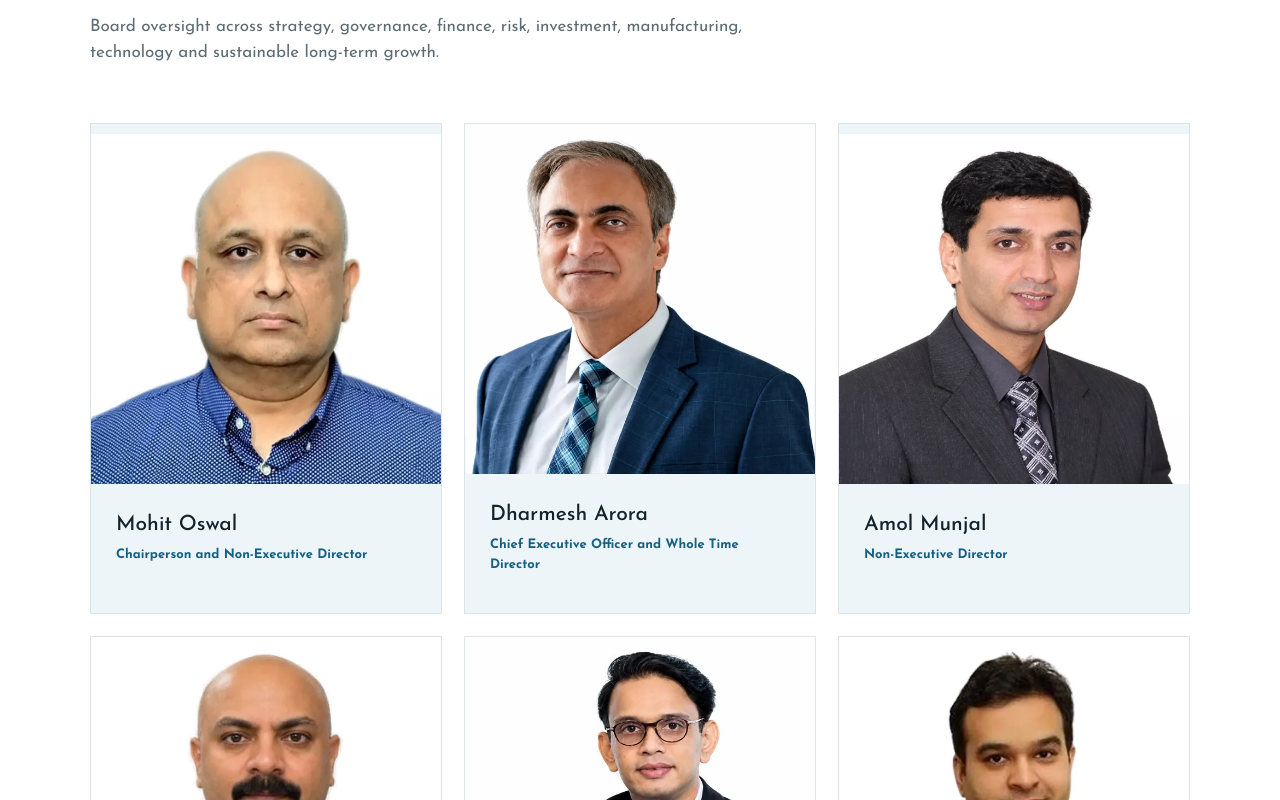
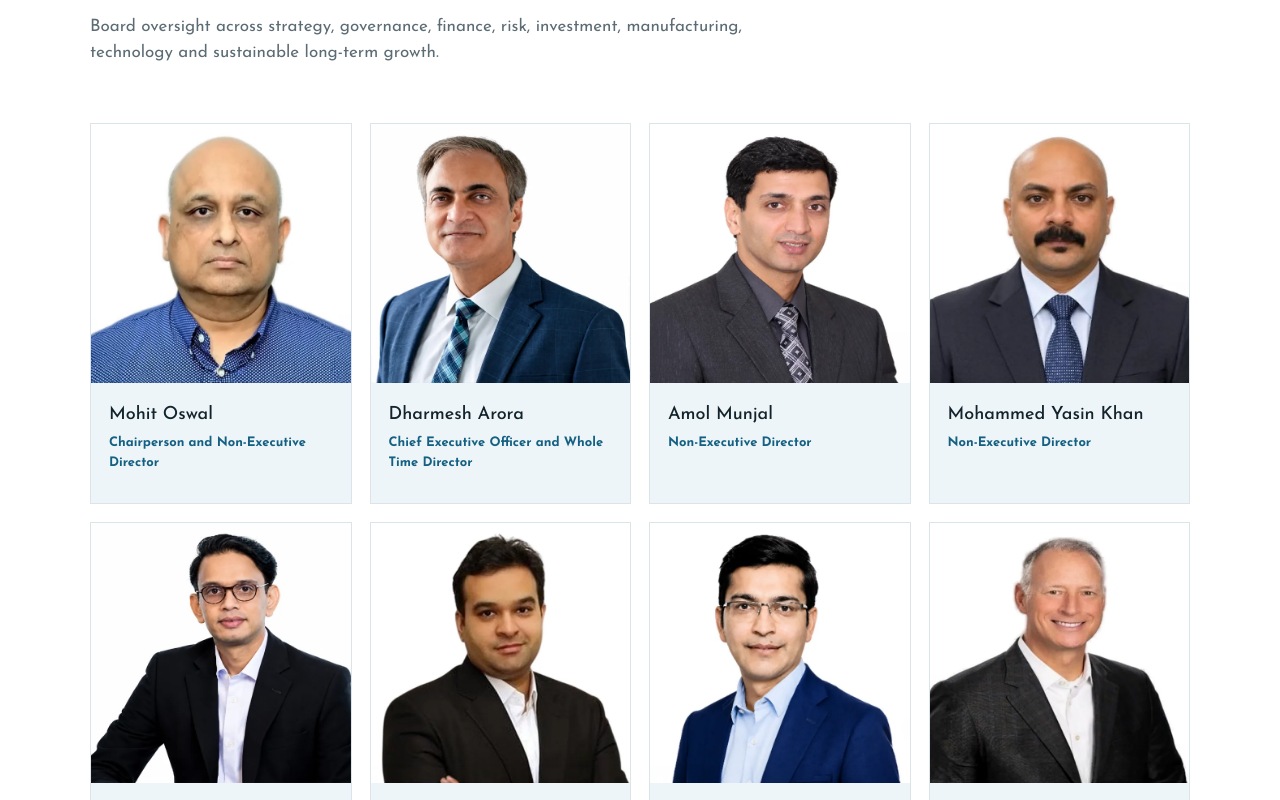
Before and after one commit to Akash-abacusdesk/highwayroop, a Next.js app: page /about/leadership in a window 1280 px wide. Shown: the part 1040-1840 px from the top of the page. Built offline with nearby package versions, Linux system fonts and the light colour scheme.

Commit message:
Leadership: align board card photos, 4-column grid on desktop

```diff
--- a/components/about/about.css
+++ b/components/about/about.css
@@ -320,7 +320,7 @@ a.ab-card:hover{box-shadow:var(--shadow);transform:translateY(-4px);position:rel
 .ab-tabs button[aria-selected="true"]{background:#102a38;color:#fff}
 .ab-tabs button:focus-visible{outline:2px solid var(--red);outline-offset:2px}
 .ab-leader-photo img[src*="/board/"]{object-fit:cover}
-.ab-board-card{display:block;width:100%;padding:0;font:inherit;color:inherit;text-align:left;cursor:pointer}
+.ab-board-card{display:flex;flex-direction:column;justify-content:flex-start;width:100%;padding:0;font:inherit;color:inherit;text-align:left;cursor:pointer}
 .ab-board-card .ab-leader-photo{display:grid}
 .ab-board-card .ab-leader-copy,.ab-board-card .ab-role{display:block}
 .ab-board-card:focus-visible{outline:2px solid var(--red);outline-offset:3px}
@@ -390,4 +390,4 @@ a.ab-doc-btn:hover{background:#102a38;color:#fff}
 .vm-values dd{margin:6px 0 0;color:var(--muted);font-size:15px;line-height:1.55}
 .vm{padding-bottom:40px}
 @media(max-width:900px){.vm-row{grid-template-columns:minmax(0,1fr);gap:20px;padding-block:48px}.vm-head{padding-block:112px 40px}}
-@media(max-width:700px){.vm-values{grid-template-columns:1fr}.vm-head p{font-size:16px}}
+@media(max-width:700px){.vm-values{grid-template-columns:1fr}.vm-head p{font-size:16px}}@media(min-width:1051px){.ab-leaders:has(.ab-board-card){grid-template-columns:repeat(4,1fr);gap:18px}.ab-board-card .ab-leader-copy{padding:18px}.ab-board-name{font-size:18px}}
```
